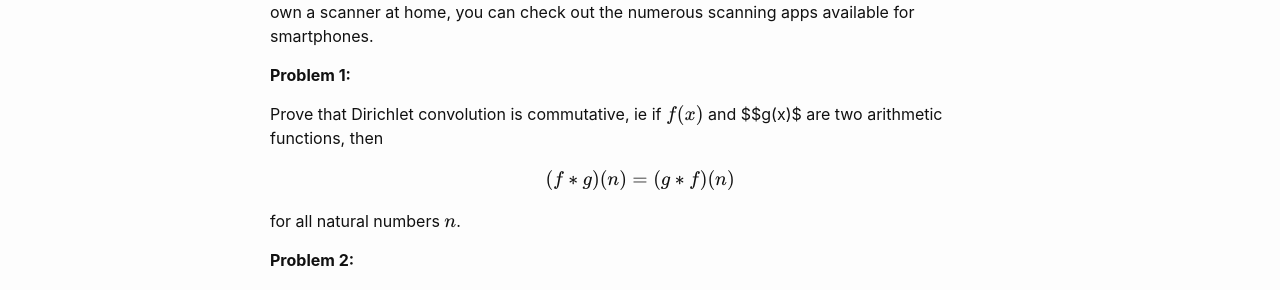
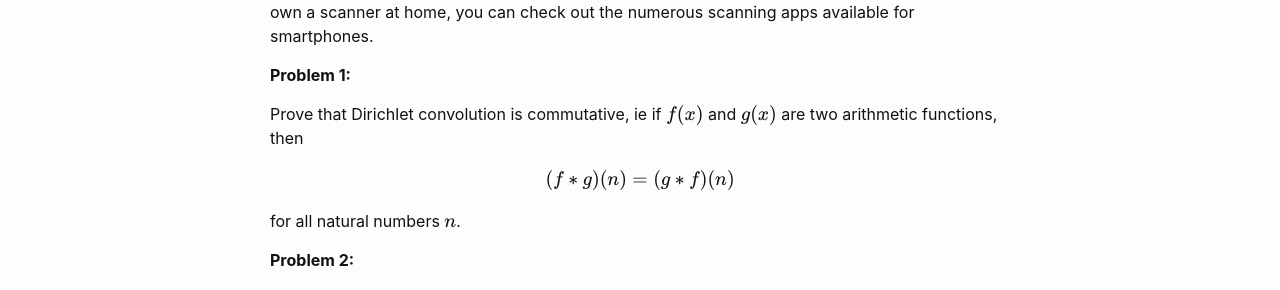
Before and after one commit to wcasper/math430spring2023, a Jekyll site: the page built from _homework/hw5.md, in a window 1280 px wide. Shown: the part 452-742 px from the top of the page. Built offline with Jekyll 4.4.1, drawn with Linux system fonts in a browser that asks for light colours; emoji names are drawn with the system emoji font.

Commit message:
fixed typo

```diff
--- a/_homework/hw5.md
+++ b/_homework/hw5.md
@@ -15,7 +15,7 @@ If you wish to use the second method and don't own a scanner at home, you can ch
 
 **Problem 1:**
 
-Prove that Dirichlet convolution is commutative, ie if $$f(x)$$ and $$g(x)$ are two arithmetic functions, then
+Prove that Dirichlet convolution is commutative, ie if $$f(x)$$ and $$g(x)$$ are two arithmetic functions, then
 
 $$(f * g)(n) = (g * f)(n)$$
 
```
